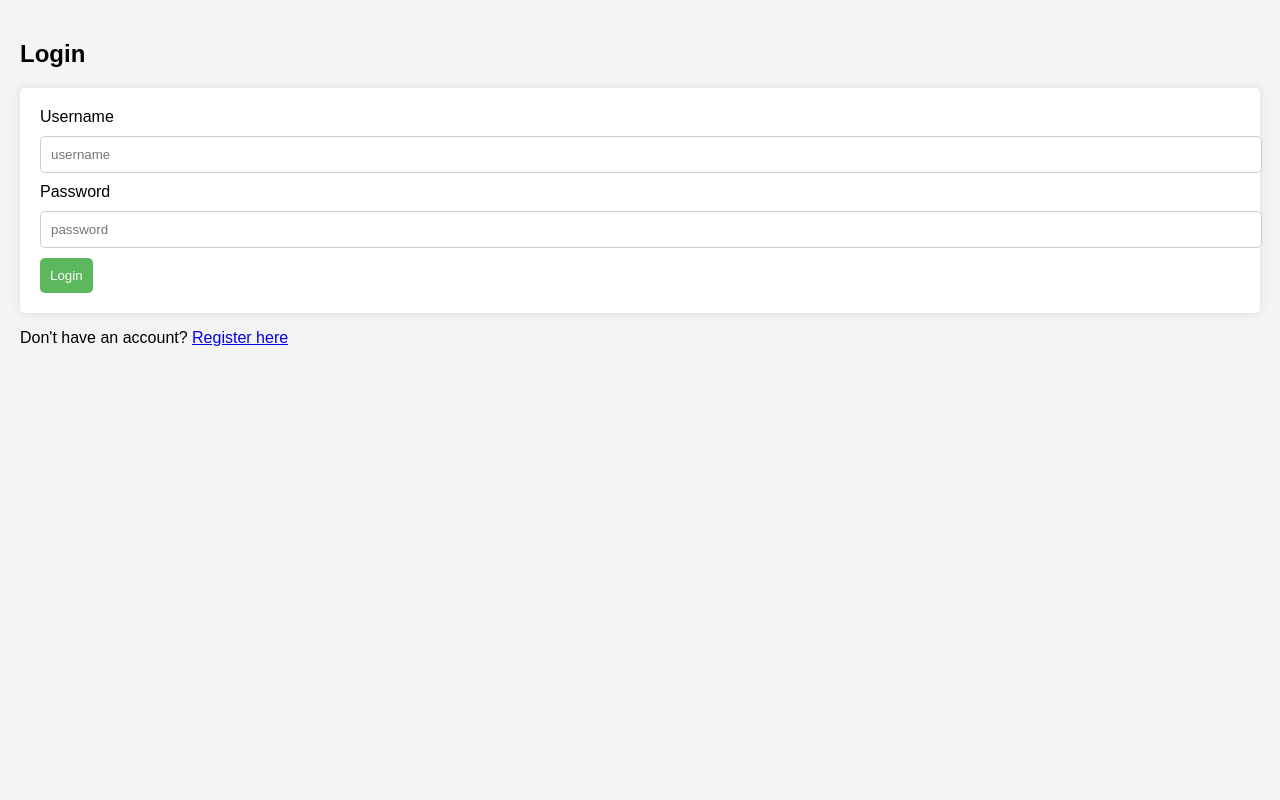
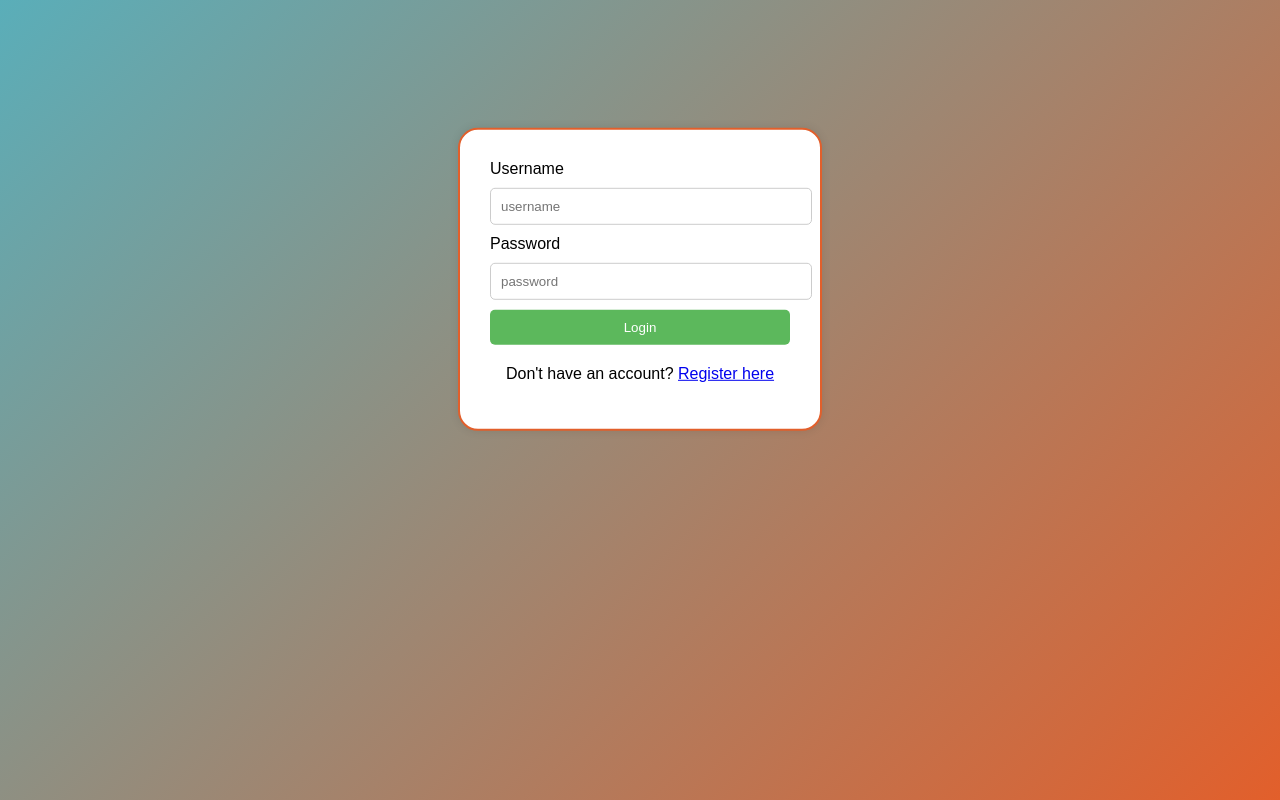
Before and after one commit to ceemalasai/authentication, a Flask app: page /login in a window 1280 px wide. Run offline with Flask 3, Linux system fonts and the light colour scheme.

Commit message:
add login url to the all files

```diff
--- a/flask_api_example/static/style.css
+++ b/flask_api_example/static/style.css
@@ -8,7 +8,7 @@
 /* CSS Variables for colors */
 :root {
     --primary-color: #007BFF;
-    --secondary-color: #00C6FF;
+    --secondary-color: #007BFF;
     --hover-color: #FFD700;
     --background-color: #f4f4f4;
     --text-color: #333;
--- a/flask_api_example/templates/index.html
+++ b/flask_api_example/templates/index.html
@@ -17,6 +17,7 @@
             color: white;
             padding: 10px 20px;
             text-align: center;
+            position: relative;
         }
         nav ul {
             list-style-type: none;
@@ -38,6 +39,9 @@
         nav ul li a.contact {
             color: #0000FF; /* Blue color for Contact */
         }
+        .logout {
+            margin-left: auto;
+        }
         section {
             padding: 20px;
             display: none; /* Hide all sections by default */
@@ -45,6 +49,7 @@
         section.active {
             display: block; /* Show the active section */
         }
+
     </style>
 </head>
 <body>
@@ -57,6 +62,7 @@
                 <li><a href="#" onclick="showSection('contact')">Contact</a></li>
                 <li><a href="{{ url_for('item') }}">Add item</a></li>
                 <li><a href="{{ url_for('view') }}">View Item</a></li>
+                <li><a href="{{ url_for('auth.logout') }}">Logout</a></li>
             </ul>
         </nav>
     </header>
--- a/flask_api_example/templates/login.html
+++ b/flask_api_example/templates/login.html
@@ -8,14 +8,24 @@
         body {
             font-family: Arial, sans-serif;
             margin: 0;
-            padding: 20px;
-            background-color: #f4f4f4;
+            padding: 0;
+            background:linear-gradient(135deg, #5aaeb9, #e25f2b);
+            display: flex;
+            justify-content: center;
+            align-items: center;
+            height: 100vh;
+        }
+        .container {
+            background: white;
+            padding: 30px;
+            border-radius: 20px;
+            box-shadow: 0 0 10px rgba(0, 0, 0, 0.1);
+            width: 300px;
+            transform: translateY(-40%);
+            border: 2px solid #e25f2b;
         }
         form {
-            background: white;
-            padding: 20px;
-            border-radius: 5px;
-            box-shadow: 0 0 10px rgba(0, 0, 0, 0.1);
+            margin-bottom: 20px;
         }
         input {
             display: block;
@@ -32,14 +42,19 @@
             padding: 10px;
             border-radius: 5px;
             cursor: pointer;
+            width: 100%;
         }
         button:hover {
             background-color: #4cae4c;
         }
+        .register-link {
+            margin-top: 20px;
+            text-align: center;
+        }
     </style>
 </head>
 <body>
-    <h2>Login</h2>
+    <div class="container">
         <form method="POST">
             <label for="username">Username</label>
             <input type="text" id="username" name="username" placeholder="username" required>
@@ -49,6 +64,10 @@
 
             <button type="submit">Login</button>
         </form>
+        <div class="register-link">
+            <p>Don't have an account? <a href="{{ url_for('auth.register') }}">Register here</a></p>
+        </div>
+    </div>
     {% with messages = get_flashed_messages() %}
       {% if messages %}
         <ul>
@@ -58,6 +77,5 @@
         </ul>
       {% endif %}
     {% endwith %}
-    <p>Don't have an account? <a href="{{ url_for('auth.register') }}">Register here</a></p>
 </body>
 </html>
--- a/flask_api_example/templates/view.html
+++ b/flask_api_example/templates/view.html
@@ -11,6 +11,7 @@
             font-family: Arial, sans-serif;
             margin: 0;
             padding: 0;
+            background-color: white; /* Example background color */
         }
         header {
             background: #007BFF;
@@ -74,6 +75,8 @@
                 <li><a href="/" onclick="showSection('contact')">Contact</a></li>
                 <li><a href="{{ url_for('item') }}">Add item</a></li>
                 <li><a href="{{ url_for('view') }}">View Item</a></li>
+                <li><a href="{{ url_for('auth.logout') }}">Logout</a></li>
+
             </ul>
         </nav>
     </header>
```
Also changed, not shown: flask_api_example/templates/item.html (+92 -29 lines). Lines whose indentation alone changed are shown as unchanged.
